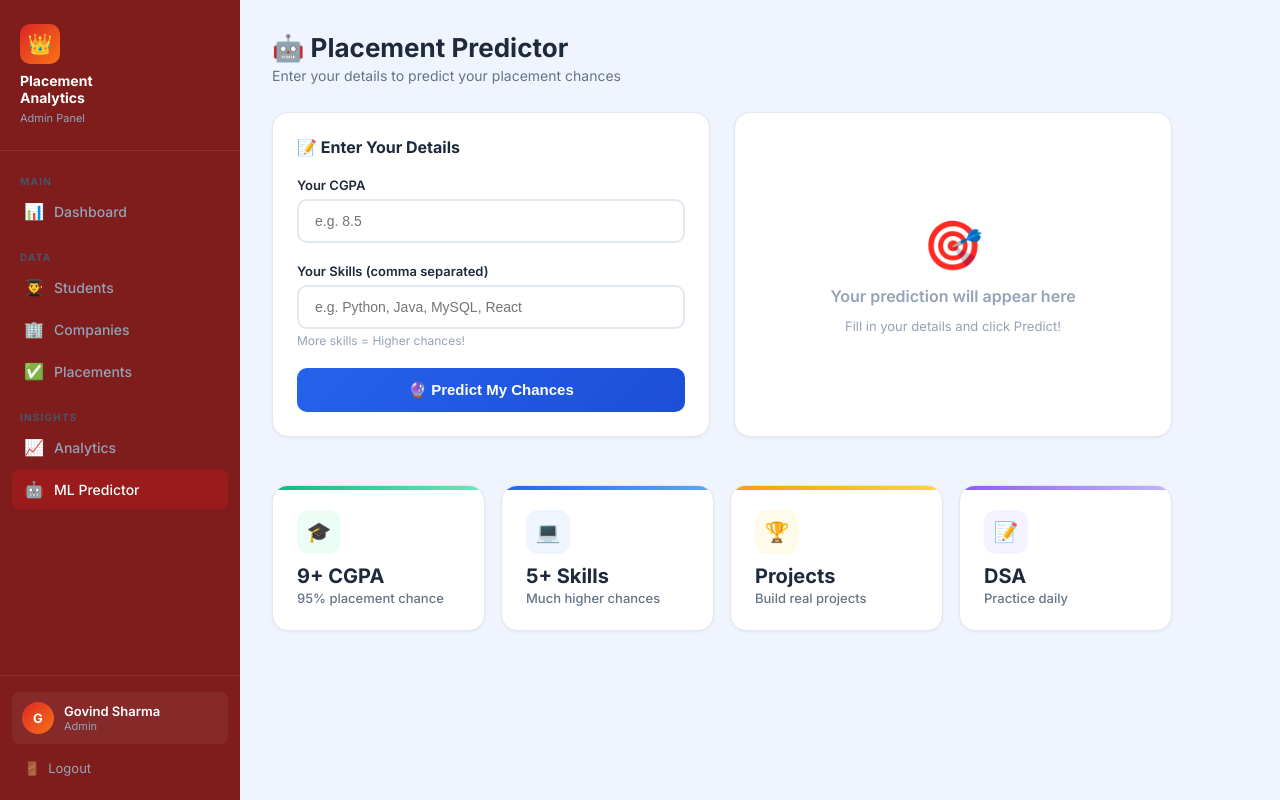
After one commit to govindturkar69-crypto/Placement-Analytics, a Flask app: page /predict in a window 1280 px wide. The commit adds this page. Run offline with Flask 3, Linux system fonts and the light colour scheme; a user stored in the database is signed in; some libraries are stand-ins or nearby versions.

Commit message:
Add ML prediction feature

```diff
--- a/app.py
+++ b/app.py
@@ -292,7 +292,53 @@ def api_stats():
         'placement_rate': round((placed / students) * 100, 1) if students else 0,
         'avg_package': round(avg_pkg, 2)
     })
+@app.route('/predict', methods=['GET', 'POST'])
+@login_required
+def predict():
+    result = None
+    if request.method == 'POST':
+        cgpa = float(request.form['cgpa'])
+        skills = request.form['skills']
+        skill_count = len([s.strip() for s in skills.split(',')])
 
+        if cgpa >= 9.0 and skill_count >= 5:
+            chance = 95
+        elif cgpa >= 8.5 and skill_count >= 4:
+            chance = 85
+        elif cgpa >= 8.0 and skill_count >= 3:
+            chance = 75
+        elif cgpa >= 7.5 and skill_count >= 2:
+            chance = 65
+        elif cgpa >= 7.0 and skill_count >= 1:
+            chance = 50
+        else:
+            chance = 30
+
+        if chance >= 80:
+            level = 'High'
+            color = 'green'
+            emoji = '🔥'
+        elif chance >= 60:
+            level = 'Medium'
+            color = 'orange'
+            emoji = '⚡'
+        else:
+            level = 'Low'
+            color = 'red'
+            emoji = '📚'
+
+        result = {
+            'chance': chance,
+            'level': level,
+            'color': color,
+            'emoji': emoji,
+            'cgpa': cgpa,
+            'skills': skill_count
+        }
+
+    return render_template('predict.html',
+        result=result,
+        user_name=session['user_name'])
 
 if __name__ == '__main__':
     app.run(host='0.0.0.0', port=5000, debug=False)
--- a/requirements.txt
+++ b/requirements.txt
@@ -3,3 +3,4 @@ flask-mysqldb==1.0.1
 PyMySQL==1.1.0
 cryptography==41.0.7
 Werkzeug==2.3.7
+scikit-learn==1.3.2
--- a/templates/base.html
+++ b/templates/base.html
@@ -114,7 +114,10 @@
       <div class="nav-section-title" style="margin-top:12px">Insights</div>
       <a href="{{ url_for('analytics') }}" class="nav-link {% if request.endpoint=='analytics' %}active{% endif %}">
         <span class="icon">📈</span> Analytics
-      </a>
+</a>
+<a href="{{ url_for('predict') }}" class="nav-link {% if request.endpoint=='predict' %}active{% endif %}">
+  <span class="icon">🤖</span> ML Predictor
+</a>
       {% else %}
       <div class="nav-section-title" style="margin-top:12px">My Info</div>
       <a href="{{ url_for('companies') }}" class="nav-link {% if 'compan' in request.endpoint %}active{% endif %}">
--- /dev/null
+++ b/templates/predict.html
@@ -0,0 +1,152 @@
+{% extends "base.html" %}
+{% block title %}Placement Predictor{% endblock %}
+
+{% block content %}
+<div class="page-header">
+  <h1>🤖 Placement Predictor</h1>
+  <p>Enter your details to predict your placement chances</p>
+</div>
+
+<div style="display:grid;grid-template-columns:1fr 1fr;gap:24px;max-width:900px">
+
+  <!-- Input Form -->
+  <div class="card">
+    <div class="card-title">📝 Enter Your Details</div>
+    <div>
+      <div class="form-group">
+        <label>Your CGPA</label>
+        <input type="number" id="cgpa" class="form-control"
+               step="0.1" min="0" max="10" placeholder="e.g. 8.5">
+      </div>
+      <div class="form-group">
+        <label>Your Skills (comma separated)</label>
+        <input type="text" id="skills" class="form-control"
+               placeholder="e.g. Python, Java, MySQL, React">
+        <small style="color:#94a3b8;font-size:12px;margin-top:4px;display:block">
+          More skills = Higher chances!
+        </small>
+      </div>
+      <button class="btn-primary" onclick="submitPredict()">
+        🔮 Predict My Chances
+      </button>
+    </div>
+  </div>
+
+  <!-- Result -->
+  <div class="card" id="resultCard" style="display:{% if result %}block{% else %}none{% endif %}">
+    {% if result %}
+    <div class="card-title">📊 Your Result</div>
+    <div style="text-align:center;padding:20px">
+      <div style="font-size:64px;margin-bottom:16px">{{ result.emoji }}</div>
+      <div style="font-size:48px;font-weight:800;color:
+        {% if result.color == 'green' %}#10b981
+        {% elif result.color == 'orange' %}#f59e0b
+        {% else %}#ef4444{% endif %}">
+        {{ result.chance }}%
+      </div>
+      <div style="font-size:18px;font-weight:700;margin:8px 0;color:#1e293b">
+        {{ result.level }} Placement Chance
+      </div>
+      <div style="font-size:13px;color:#64748b;margin-top:12px">
+        CGPA: <strong>{{ result.cgpa }}</strong> &nbsp;|&nbsp;
+        Skills: <strong>{{ result.skills }}</strong>
+      </div>
+
+      <!-- Progress Bar -->
+      <div style="margin-top:20px;background:#f1f5f9;border-radius:10px;height:12px;overflow:hidden">
+        <div style="height:100%;width:{{ result.chance }}%;border-radius:10px;background:
+          {% if result.color == 'green' %}linear-gradient(90deg,#10b981,#6ee7b7)
+          {% elif result.color == 'orange' %}linear-gradient(90deg,#f59e0b,#fcd34d)
+          {% else %}linear-gradient(90deg,#ef4444,#fca5a5){% endif %};
+          transition:width 1s ease">
+        </div>
+      </div>
+
+      <!-- Tips -->
+      <div style="margin-top:20px;text-align:left;background:#f8fafc;border-radius:10px;padding:16px">
+        <div style="font-size:13px;font-weight:700;margin-bottom:8px">💡 Tips to Improve:</div>
+        {% if result.chance < 60 %}
+        <div style="font-size:13px;color:#64748b">
+          ✅ Improve your CGPA above 7.5<br>
+          ✅ Learn at least 3-4 in-demand skills<br>
+          ✅ Practice DSA regularly<br>
+          ✅ Build 2-3 projects
+        </div>
+        {% elif result.chance < 80 %}
+        <div style="font-size:13px;color:#64748b">
+          ✅ Add more technical skills<br>
+          ✅ Practice mock interviews<br>
+          ✅ Improve communication skills<br>
+          ✅ Do internships
+        </div>
+        {% else %}
+        <div style="font-size:13px;color:#64748b">
+          🔥 You are well prepared!<br>
+          ✅ Keep practicing DSA<br>
+          ✅ Apply to top companies<br>
+          ✅ Stay confident!
+        </div>
+        {% endif %}
+      </div>
+    </div>
+    {% endif %}
+  </div>
+
+  <!-- Empty state -->
+  {% if not result %}
+  <div class="card" style="display:flex;align-items:center;justify-content:center;flex-direction:column;gap:12px;color:#94a3b8">
+    <div style="font-size:48px">🎯</div>
+    <div style="font-size:16px;font-weight:600">Your prediction will appear here</div>
+    <div style="font-size:13px">Fill in your details and click Predict!</div>
+  </div>
+  {% endif %}
+
+</div>
+
+<!-- Tips Cards -->
+<div style="display:grid;grid-template-columns:repeat(auto-fit,minmax(200px,1fr));gap:16px;margin-top:24px;max-width:900px">
+  <div class="stat-card green">
+    <div class="stat-icon">🎓</div>
+    <div class="stat-value" style="font-size:20px">9+ CGPA</div>
+    <div class="stat-label">95% placement chance</div>
+  </div>
+  <div class="stat-card blue">
+    <div class="stat-icon">💻</div>
+    <div class="stat-value" style="font-size:20px">5+ Skills</div>
+    <div class="stat-label">Much higher chances</div>
+  </div>
+  <div class="stat-card orange">
+    <div class="stat-icon">🏆</div>
+    <div class="stat-value" style="font-size:20px">Projects</div>
+    <div class="stat-label">Build real projects</div>
+  </div>
+  <div class="stat-card purple">
+    <div class="stat-icon">📝</div>
+    <div class="stat-value" style="font-size:20px">DSA</div>
+    <div class="stat-label">Practice daily</div>
+  </div>
+</div>
+
+<script>
+function submitPredict() {
+  const cgpa = document.getElementById('cgpa').value;
+  const skills = document.getElementById('skills').value;
+  if (!cgpa || !skills) {
+    alert('Please fill in both CGPA and Skills!');
+    return;
+  }
+  const form = document.createElement('form');
+  form.method = 'POST';
+  form.action = '/predict';
+  ['cgpa', 'skills'].forEach((f, i) => {
+    const inp = document.createElement('input');
+    inp.type = 'hidden';
+    inp.name = f;
+    inp.value = [cgpa, skills][i];
+    form.appendChild(inp);
+  });
+  document.body.appendChild(form);
+  form.submit();
+}
+</script>
+{% endblock %}
```
